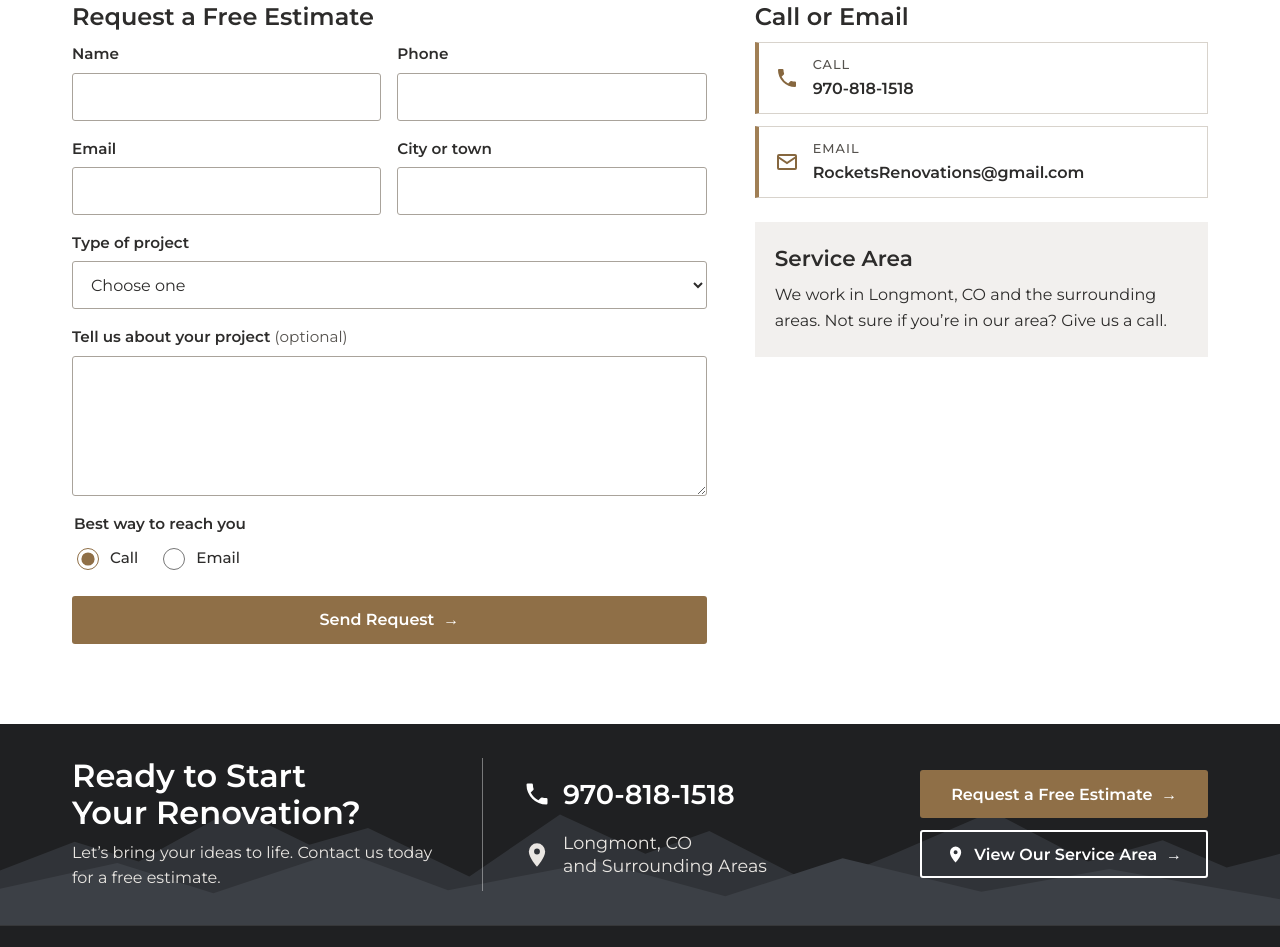
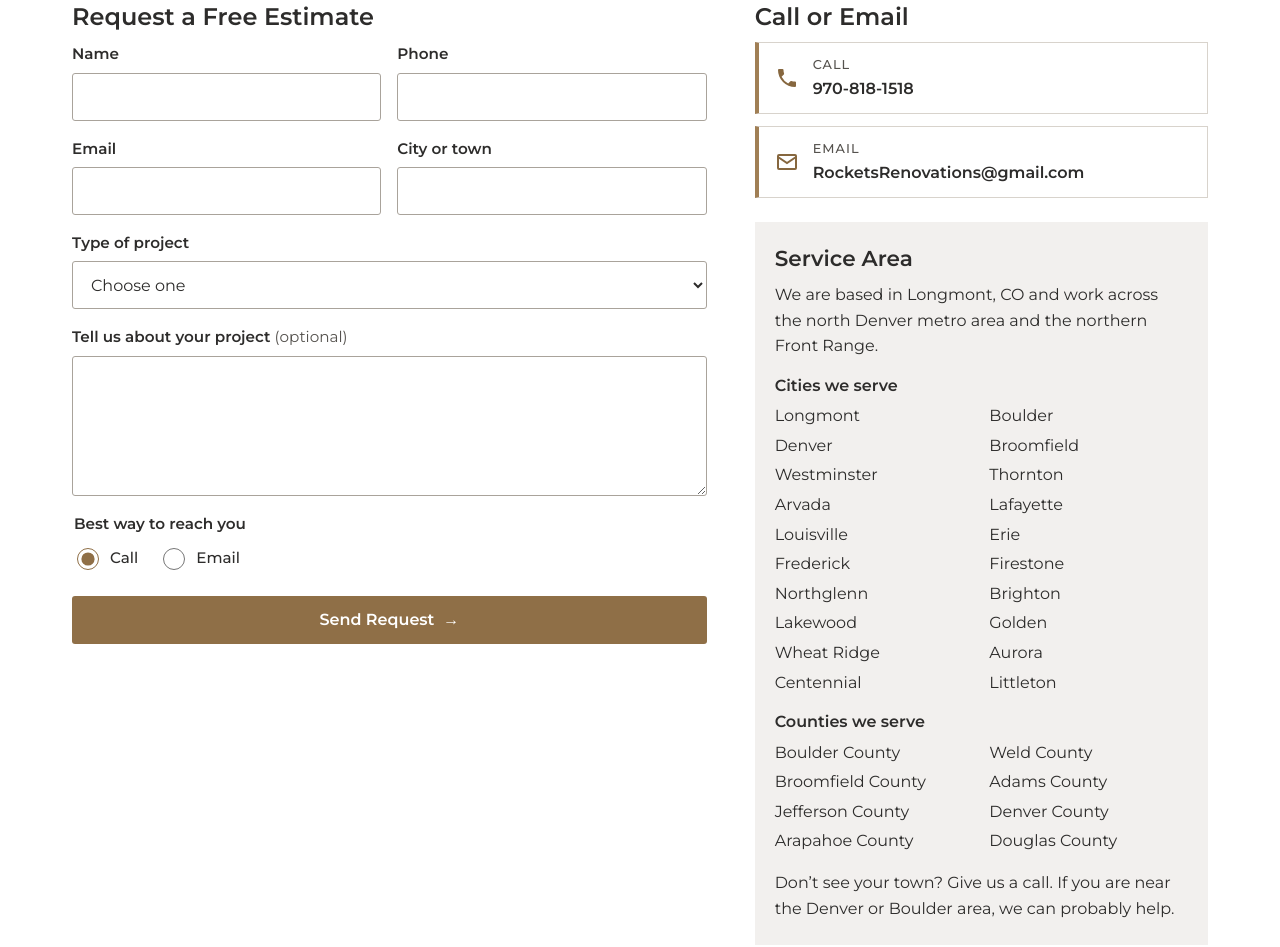
Before and after one commit to mallek/rockets-renovations, a plain HTML site: page contact.html in a window 1280 px wide. Shown: the part 396-1343 px from the top of the page. Drawn offline with Linux system fonts and the light colour scheme.

Commit message:
Service area: list cities and counties, add business structured data
Co-Authored-By: Claude Fable 5.2 <noreply@anthropic.com>

```diff
--- a/contact.html
+++ b/contact.html
@@ -4,9 +4,9 @@
   <meta charset="utf-8">
   <meta name="viewport" content="width=device-width, initial-scale=1">
   <title>Contact | Rockets Renovations</title>
-  <meta name="description" content="Request a free estimate from Rockets Renovations. Call 970-818-1518 or email RocketsRenovations@gmail.com.">
+  <meta name="description" content="Request a free estimate from Rockets Renovations. Serving Longmont, Boulder, Denver, Broomfield, Westminster, Thornton, Arvada and nearby Colorado communities. Call 970-818-1518.">
   <meta property="og:title" content="Contact | Rockets Renovations">
-  <meta property="og:description" content="Request a free estimate from Rockets Renovations. Call 970-818-1518 or email RocketsRenovations@gmail.com.">
+  <meta property="og:description" content="Request a free estimate from Rockets Renovations. Serving Longmont, Boulder, Denver, Broomfield, Westminster, Thornton, Arvada and nearby Colorado communities. Call 970-818-1518.">
   <meta property="og:type" content="website">
   <meta name="theme-color" content="#2d2c2b">
   <link rel="icon" href="brand/favicon.svg" type="image/svg+xml">
@@ -101,7 +101,12 @@
           </div>
           <div class="panel" id="service-area" style="margin-top:24px">
             <h2>Service Area</h2>
-            <p style="margin:0">We work in Longmont, CO and the surrounding areas. Not sure if you&rsquo;re in our area? Give us a call.</p>
+            <p>We are based in Longmont, CO and work across the north Denver metro area and the northern Front Range.</p>
+            <h3>Cities we serve</h3>
+            <ul class="area-list"><li>Longmont</li><li>Boulder</li><li>Denver</li><li>Broomfield</li><li>Westminster</li><li>Thornton</li><li>Arvada</li><li>Lafayette</li><li>Louisville</li><li>Erie</li><li>Frederick</li><li>Firestone</li><li>Northglenn</li><li>Brighton</li><li>Lakewood</li><li>Golden</li><li>Wheat Ridge</li><li>Aurora</li><li>Centennial</li><li>Littleton</li></ul>
+            <h3>Counties we serve</h3>
+            <ul class="area-list"><li>Boulder County</li><li>Weld County</li><li>Broomfield County</li><li>Adams County</li><li>Jefferson County</li><li>Denver County</li><li>Arapahoe County</li><li>Douglas County</li></ul>
+            <p style="margin:0">Don&rsquo;t see your town? Give us a call. If you are near the Denver or Boulder area, we can probably help.</p>
           </div>
         </div>
       </div>
--- a/css/style.css
+++ b/css/style.css
@@ -256,3 +256,5 @@ fieldset.field { border: 0; padding: 0; margin: 0; }
   .form .two { display: grid; grid-template-columns: 1fr 1fr; gap: 16px; }
 }
 .botcheck { display: none; }
+.panel h3 { font-size: 1rem; margin: 18px 0 8px; }
+.area-list { list-style: none; margin: 0 0 16px; padding: 0; display: grid; grid-template-columns: repeat(2, minmax(0, 1fr)); gap: 4px 16px; }
```
Also changed, not shown: index.html (+1 -0 lines).
